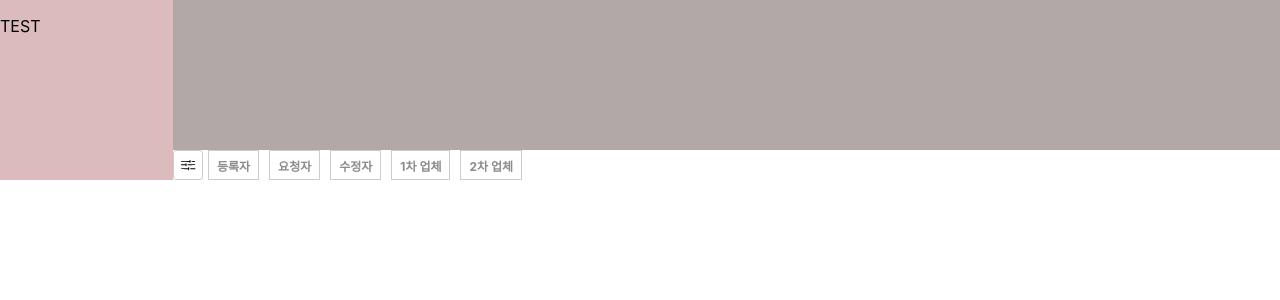
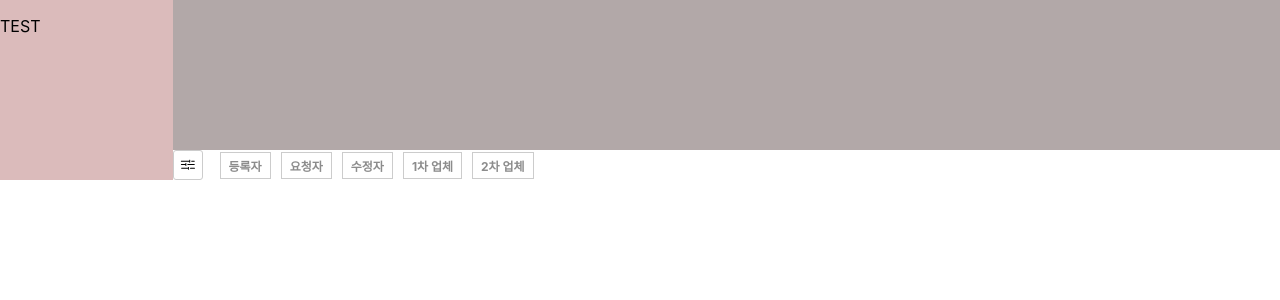
Before and after one commit to bavuchoko/js-search-flter, a React (Create React App) app: page / in a window 1280 px wide. Shown: the top 300 px of the page. Built offline with nearby package versions, Linux system fonts and the light colour scheme.

Commit message:
[add] 필터 옆 아이콘 늘어나면 드래그 되도록

```diff
--- a/src/app/JsSearchFilter.tsx
+++ b/src/app/JsSearchFilter.tsx
@@ -1,10 +1,11 @@
-import {FC, useState} from "react";
+import {FC, useRef, useState} from "react";
 import {Filter, FilterProps} from "./type/Types";
 import '../index.css';
 import {useFilterHandle} from "./hook/useToggleModal";
 import FilterIcon from "./uitls/FilterIcon";
 import Modal from "./uitls/Modal";
 import {useToggleModal} from "./hook/useFilterHandle";
+import useDragScroll from "./hook/useDragScroll";
 
 
 const JsSearchFilter: FC<FilterProps> =({filter =[], onValueChange=undefined, onSearch=undefined})=>{
@@ -13,6 +14,8 @@ const JsSearchFilter: FC<FilterProps> =({filter =[], onValueChange=undefined, on
 
     const { isOpen, open, close, toggle } = useToggleModal();
     const { values, handle, reset } = useFilterHandle(onValueChange);
+    const groupRef = useRef<HTMLDivElement>(null);
+    useDragScroll([groupRef]);
 
     return (
         <div style={{width:"100%"}}>
@@ -30,8 +33,21 @@ const JsSearchFilter: FC<FilterProps> =({filter =[], onValueChange=undefined, on
                     onClick={toggle}
                 />
 
+                <div
+                    className={'no-scroll no-drag'}
+                    style={{
+                        padding:"0 12px",
+                        display:'flex',
+                        alignItems:'center',
+                        width:'100%',
+                        overflowX:'hidden',
+                        whiteSpace: 'nowrap'
+                    }}
+                    ref={groupRef}
+                >
                     {filter.map(el=>(
                         <span
+                            data-id={el.key}
                             style={{
                                 padding:'4px 8px',
                                 margin:'0 5px',
@@ -47,6 +63,7 @@ const JsSearchFilter: FC<FilterProps> =({filter =[], onValueChange=undefined, on
                         >{el.label}</span>
                     ))}
                 </div>
+            </div>
 
             { isOpen && <Modal close={close} filter={filter} values={values}  handle={handle} reset={reset} clicked={clicked} setClicked={setClicked} onSearch={onSearch}/> }
 
```
Lines whose indentation alone changed are shown as unchanged.
